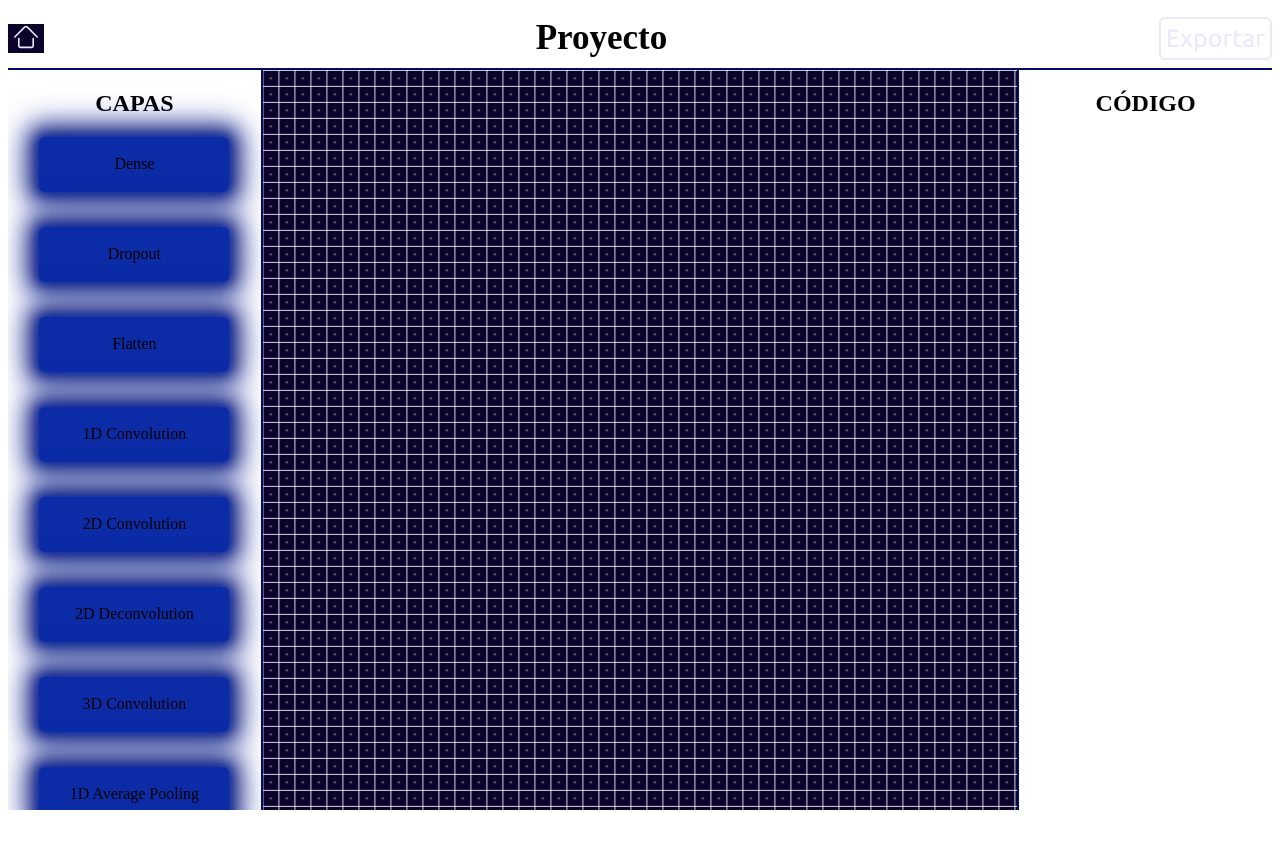
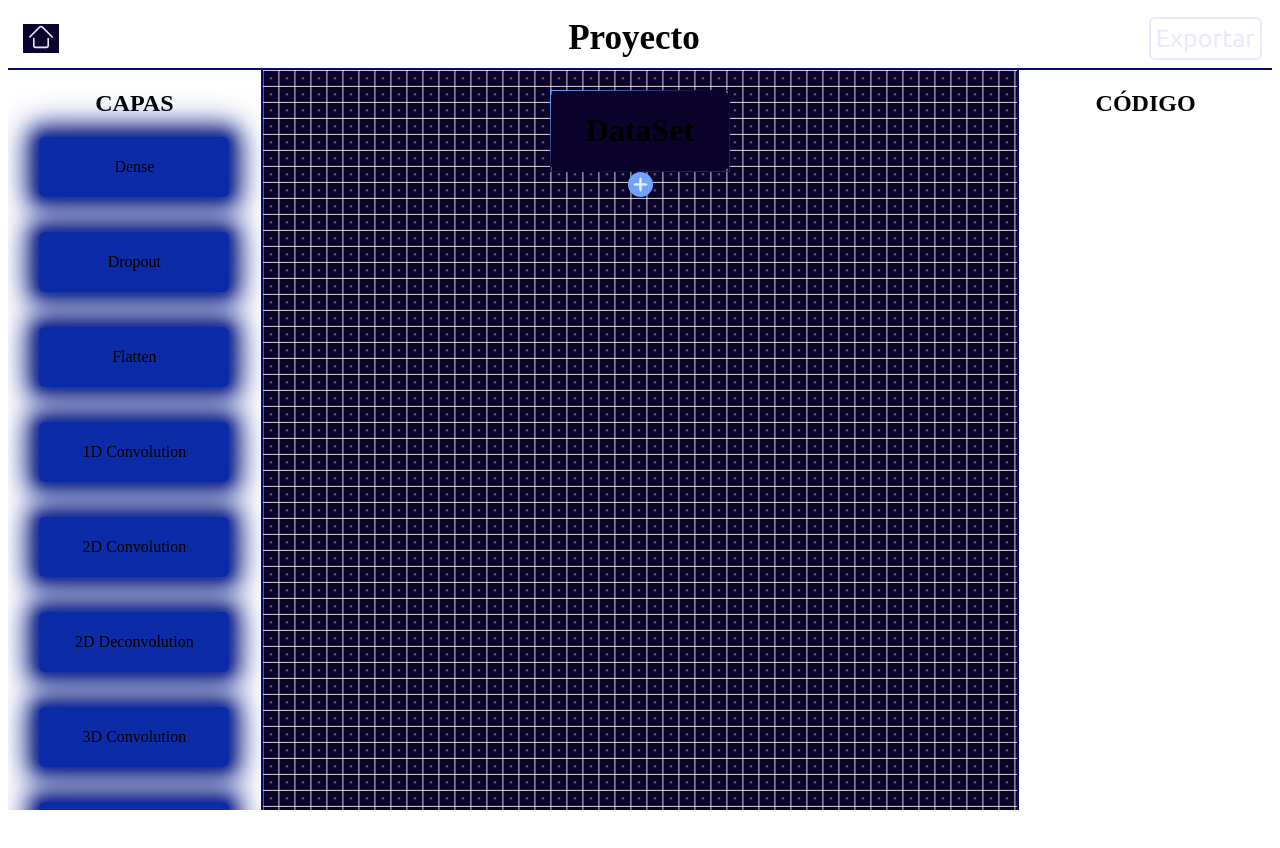
Before and after one commit to Agusschajris/BLOOM, a Next.js app in the folder bloom/: page /proyecto in a window 1280 px wide. Shown: the top 848 px of the page. Before the commit the page ends 818 px from the top, so only its background shows below. Built offline with nearby package versions, Linux system fonts and the light colour scheme.

Commit message:
Feat: funcionalidad de la nueva biblioteca

```diff
--- a/bloom/components/bloque.tsx
+++ b/bloom/components/bloque.tsx
@@ -1,18 +1,32 @@
-import React from "react";
+import React from 'react';
 import style from '../styles/bloque.module.scss';
+import Image from 'next/image';
+import masSVG from '../public/mas.svg';
 
 interface BloqueProps {
   name: string;
   exp: string;
+  isInBlockList: boolean;
+  isInCanvas: boolean;
 }
 
-const Bloque: React.FC<BloqueProps> = ({ name, exp }) => {
+const Bloque: React.FC<BloqueProps> = (props) => {
   return (
     <div className={style.container}>
       <div className={style.bloque}>
-                <p className={style.name}>{name}</p>
+        <p className={style.name}>{props.name}</p>
+        {props.isInCanvas && (
+          <button className={style.mas}><Image src={masSVG} alt="more" width={15} height={15} /></button>
+        )}
       </div>
-            <span className={style.span}>{exp}</span>
+
+
+
+        {props.isInBlockList && (
+          <div className={style.expContainer}>
+          <p className={style.exp}>{props.exp}</p>
+          </div>
+        )}
     </div>
   );
 };
--- a/bloom/pages/proyecto.tsx
+++ b/bloom/pages/proyecto.tsx
@@ -5,11 +5,13 @@ import data from "../public/blocks.json";
 import styles from '../styles/proyecto.module.scss';
 import Image from 'next/image';
 import homeSVG from '../public/home.svg';
+import masSVG from '../public/mas.svg';
 import { DragDropContext, Droppable, Draggable, DropResult, DroppableProvided, DraggableProvided } from 'react-beautiful-dnd';
 
 const Proyecto: React.FC = () => {
   const router = useRouter();
   const [canvasBlocks, setCanvasBlocks] = useState<any[]>([]);
+  const [showCanvasElements, setShowCanvasElements] = useState(false);
 
   const handleClick = () => {
     router.push('/');
@@ -36,6 +38,10 @@ const Proyecto: React.FC = () => {
     }
   };
 
+  const handleAddCanvasElement = () => {
+    setShowCanvasElements(true);
+  };
+
   return (
     <DragDropContext onDragEnd={onDragEnd}>
       <div className={styles.wrapper}>
@@ -46,25 +52,18 @@ const Proyecto: React.FC = () => {
           <h1 className={styles.name}>Proyecto</h1>
           <button className={styles.export}>Exportar</button>
         </header>
+
         <div className={styles.container}>
           <aside className={styles.blocksAside}>
             <h1>CAPAS</h1>
             <Droppable droppableId="blocksList">
               {(provided: DroppableProvided) => (
-                <div
-                  className={styles.blocksWrap}
-                  {...provided.droppableProps}
-                  ref={provided.innerRef}
-                >
+                <div className={styles.blocksWrap} {...provided.droppableProps} ref={provided.innerRef}>
                   {data.map((bloque, index) => (
                     <Draggable key={bloque.visualName} draggableId={bloque.visualName} index={index}>
                       {(provided: DraggableProvided) => (
-                        <div
-                          ref={provided.innerRef}
-                          {...provided.draggableProps}
-                          {...provided.dragHandleProps}
-                        >
-                          <Bloque name={bloque.visualName} exp={bloque.exp} />
+                        <div ref={provided.innerRef} {...provided.draggableProps} {...provided.dragHandleProps}>
+                          <Bloque name={bloque.visualName} exp={bloque.exp} isInBlockList={true} isInCanvas={false} />
                         </div>
                       )}
                     </Draggable>
@@ -74,33 +73,39 @@ const Proyecto: React.FC = () => {
               )}
             </Droppable>
           </aside>
+
           <div className={styles.canvas}>
-            <Droppable droppableId="canvasContainer">
+            <div className={styles.dataSet}><h1>DataSet</h1></div>
+            {!showCanvasElements && (
+              <button className={styles.mas} onClick={handleAddCanvasElement}>
+                <Image src={masSVG} alt="more" width={15} height={15} />
+              </button>
+            )}
+            {showCanvasElements && (
+              <>
+                <div className={styles.line}></div>
+                <Droppable droppableId="canvas">
                   {(provided: DroppableProvided) => (
-                <div
-                  className={styles.canvasContainer}
-                  {...provided.droppableProps}
-                  ref={provided.innerRef}
-                >
+                    <div className={styles.canvasContainer} {...provided.droppableProps} ref={provided.innerRef}>
+                      <h1>Tf.Sequential</h1>
                       {canvasBlocks.map((bloque, index) => (
                         <Draggable key={bloque.id} draggableId={bloque.id} index={index}>
                           {(provided: DraggableProvided) => (
-                        <div
-                          ref={provided.innerRef}
-                          {...provided.draggableProps}
-                          {...provided.dragHandleProps}
-                          style={{ ...provided.draggableProps.style, marginBottom: '8px' }}
-                        >
-                          <Bloque name={bloque.visualName} exp={bloque.exp} />
+                            <div ref={provided.innerRef} {...provided.draggableProps} {...provided.dragHandleProps}>
+                              <Bloque name={bloque.visualName} exp={bloque.exp} isInBlockList={false} isInCanvas={true} />
                             </div>
                           )}
                         </Draggable>
                       ))}
                       {provided.placeholder}
+                      <p className={styles.bloque}>Bloque +</p>
                     </div>
                   )}
                 </Droppable>
+              </>
+            )}
           </div>
+
           <aside className={styles.codigoWrap}>
             <h1>CÓDIGO</h1>
           </aside>
--- a/bloom/styles/bloque.module.scss
+++ b/bloom/styles/bloque.module.scss
@@ -1,6 +1,6 @@
 .container{
     display: flex;
-    flex-direction: column;
+    flex-direction: row ;
     align-items: center;
     justify-content: center;
     margin-bottom: 35px;
@@ -10,14 +10,47 @@
     border-radius: 6px;
     background: #0C2BA7;
     display: flex;
-    flex-direction: column;
+    align-items: center;
     justify-content: center;
     cursor: pointer;
     width: 190px;
-    height: 55px;
+    height: 60px;
     box-shadow: 0px 0px 10px 2px rgba(12, 43, 167, 0.90), 0px 0px 20px 10px rgba(6, 12, 101, 0.75), 0px 0px 30px 15px rgba(12, 43, 167, 0.50);
 }
 
-.span{
-    display: none;
+.mas{
+    background-color: #0C2BA7;
+    border: none;
+    display: flex;
+    align-items: center;
+    justify-content: flex-end;
+    margin-left: 5px;
 }
+
+.expContainer {
+    width: 250px;
+    height:fit-content;
+    position: absolute;
+    background-color: #060C65;
+    font-size: 14px;
+    margin-left: 450px;
+    opacity: 0;
+    visibility: hidden;
+    justify-content: center;
+    align-items:start;
+    border-radius: 10px;
+}
+
+
+.exp {
+    color: white;
+    opacity: 0;
+    visibility: hidden;
+    margin: 10px;
+}
+
+.container:hover .expContainer, .container:hover .exp {
+    opacity: 1;
+    visibility: visible;
+    transition: opacity 0.3s ease-in;
+}
--- a/bloom/styles/global.css
+++ b/bloom/styles/global.css
@@ -14,6 +14,6 @@ body{
 
 h1{
     font-family: "Kanit", sans-serif;
-    font-weight: 400;
+    font-weight: 300;
     font-size: 25px;
 }
--- a/bloom/styles/proyecto.module.scss
+++ b/bloom/styles/proyecto.module.scss
@@ -20,12 +20,15 @@
 }
 
 .home{
+    margin-left: 15px;
+    margin-right: 60px;
     background-color: #0B032B;
     border: none;
     cursor: pointer;
 }
 
 .export{
+    margin-right: 10px;
     background: none;
     cursor: pointer;
     color: #EAE9FC;
@@ -44,12 +47,63 @@
 }
 
 .canvas{
+    display: flex;
+    flex-direction: column;
+    align-items: center;
     flex: 1;
     overflow: auto;
     background-image: url('../public/punto.svg');
     background-repeat: repeat;
     border-left: 2px solid #060C65;
     border-right: 2px solid #060C65;
+}
+
+.dataSet{
+    margin-top: 20px;
+    padding: 0px 35px;
+    border: 1px solid;
+    border-image: linear-gradient(150deg, #70A2FF, #0B032B, #0C2BA7) 1;
+    border-radius: 10px;
+    background: #0B032B;
+    backdrop-filter: blur(25px);
+}
+
+.mas{
+    display: flex;
+    align-items: center;
+    justify-content: center;
+    padding: 5px;
+    height:fit-content;
+    border:none;
+    background-color:#70A2FF;
+    border-radius: 100%;
+}
+
+.line{
+    border: 2px solid #EAE9FC;
+    height: 40px;
+}
+
+.canvasContainer{
+    display: flex;
+    flex-direction: column;
+    align-items: center;
+    gap: 5px;
+    border: 2px solid;
+    border-image: linear-gradient(150deg, #70A2FF, #0B032B, #0C2BA7) 1;
+    border-radius: 5px;
+    background-color: #0B032B;
+    min-height: 100px;
+    width: 35%;
+    height: fit-content;
+}
+
+.bloque{
+    margin-top: 0px;
+    opacity: 50%;
+    padding: 15px 45px;
+    border-radius: 6px;
+    border: 2px dashed #EAE9FC;
 }
 
 .blocksAside{
```
Also changed, not shown: bloom/public/mas.svg (added). Lines whose indentation alone changed are shown as unchanged.
